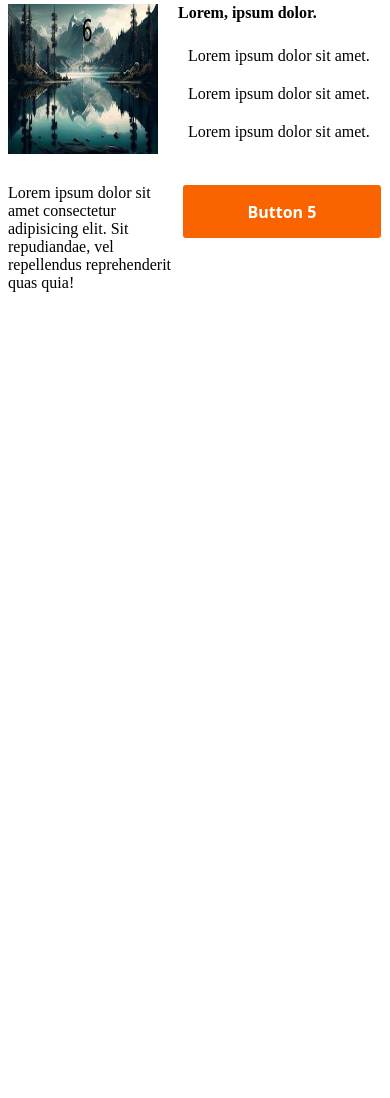
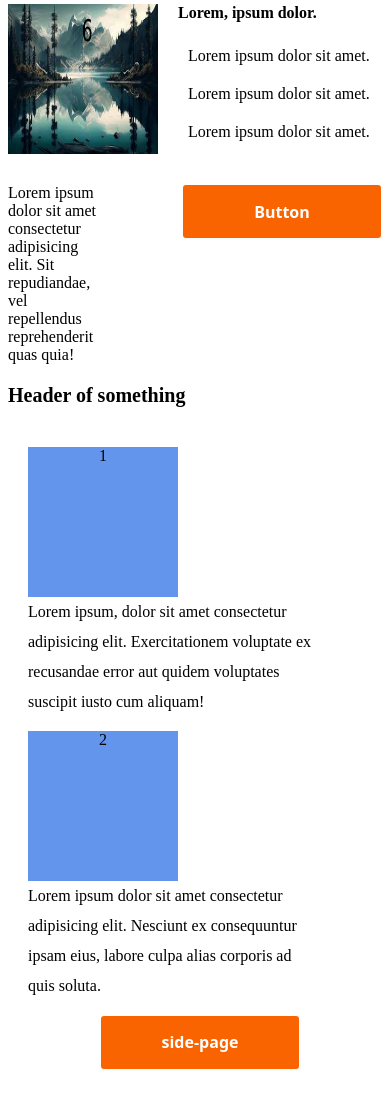
Before and after one commit to githubercrazy/homework, a plain HTML site: page homework/index.html in a window 390 px wide. Shown: the part 854-1952 px from the top of the page. Before the commit the page ends 1154 px from the top, so only its background shows below. Drawn offline with Linux system fonts and the light colour scheme.

Commit message:
responsive problem

```diff
--- a/homework/index.html
+++ b/homework/index.html
@@ -94,28 +94,30 @@
         </div>
       </div>
 
-      <!-- <div class="side-page">
-        <div class="header">
-          <p>Header of something</p>
-        </div>
-        <div class="header-box">
-          <div class="image-box">1</div>
-          <div class="title-text">Lorem ipsum, dolor sit amet consectetur adipisicing elit. Exercitationem voluptate ex recusandae error aut quidem voluptates suscipit iusto cum aliquam!</div>
-        </div>
-        <div class="header-box">
-          <div class="image-box">1</div>
-          <div class="title-text">Lorem ipsum dolor sit amet consectetur adipisicing elit. Nesciunt ex consequuntur ipsam eius, labore culpa alias corporis ad quis soluta.</div>
-        </div>
-        <div class="header-box">
-          <button class="button" role="button">Button 5</button>
-        </div>
-      </div> -->
+
 
       <div class="info-container">
         <div class="text-info">
            Lorem ipsum dolor sit amet consectetur adipisicing elit. Sit repudiandae, vel repellendus reprehenderit quas quia!
         </div>
-        <button class="button-info" role="button">Button 5</button>
+        <button class="button-info" role="button">Button</button>
+      </div>
+
+      <div class="side-page">
+        <div class="header">
+          <p>Header of something</p>
+        </div>
+        <div class="header-box">
+          <div class="info-box">1</div>
+          <div class="title-text">Lorem ipsum, dolor sit amet consectetur adipisicing elit. Exercitationem voluptate ex recusandae error aut quidem voluptates suscipit iusto cum aliquam!</div>
+        </div>
+        <div class="header-box">
+          <div class="info-box">2</div>
+          <div class="title-text">Lorem ipsum dolor sit amet consectetur adipisicing elit. Nesciunt ex consequuntur ipsam eius, labore culpa alias corporis ad quis soluta.</div>
+        </div>
+        <div class="header-button">
+          <button class="button" role="button">side-page</button>
+        </div>
       </div>
     </div>
   </body>
--- a/homework/style.css
+++ b/homework/style.css
@@ -46,11 +46,20 @@
   width: 1090px;
   margin-top: 30px;
 }
+.info-box {
+  background-color: cornflowerblue;
+  width: 150px;
+  height: 150px;
+  text-align: center;
+}
 .text-info {
   width: 100%;
 }
-
-.button,.button-info {
+.button {
+  margin-right: auto;
+}
+.button,
+.button-info {
   align-items: center;
   background-clip: padding-box;
   background-color: #fa6400;
@@ -82,8 +91,8 @@
   margin-left: 4.5rem;
 }
 
-
 .side-page {
+  display: grid;
   position: absolute;
   top: 0;
   right: 0;
@@ -97,6 +106,7 @@
   font-weight: 500;
   line-height: 30px;
   letter-spacing: 0em;
+  gap: 5px;
 }
 .header p {
   font-size: 20px;
@@ -104,21 +114,26 @@
 }
 .header-box {
   display: grid;
-  padding: 10px;
-  gap: 10px;
+  padding: 20px;
   justify-content: space-between;
 }
-
+.header-button {
+  display: grid;
+  padding: 20px;
+}
 @media (max-width: 1300px) {
   .parent-box {
     grid-template-columns: repeat(2, 1fr);
   }
-  .info-container{
+  .info-container {
     grid-template-columns: repeat(2, 1fr);
     width: auto;
   }
-  .button-info{
-    margin-left: auto;
+  .side-page {
+    position: relative;
+  }
+  .header-box{
+    grid-template-columns: 1fr;
   }
 }
 
@@ -127,7 +142,7 @@
     display: flex;
     flex-direction: column;
   }
-  .info-container{
+  .info-container {
     width: auto;
     gap: 10px;
   }
```
